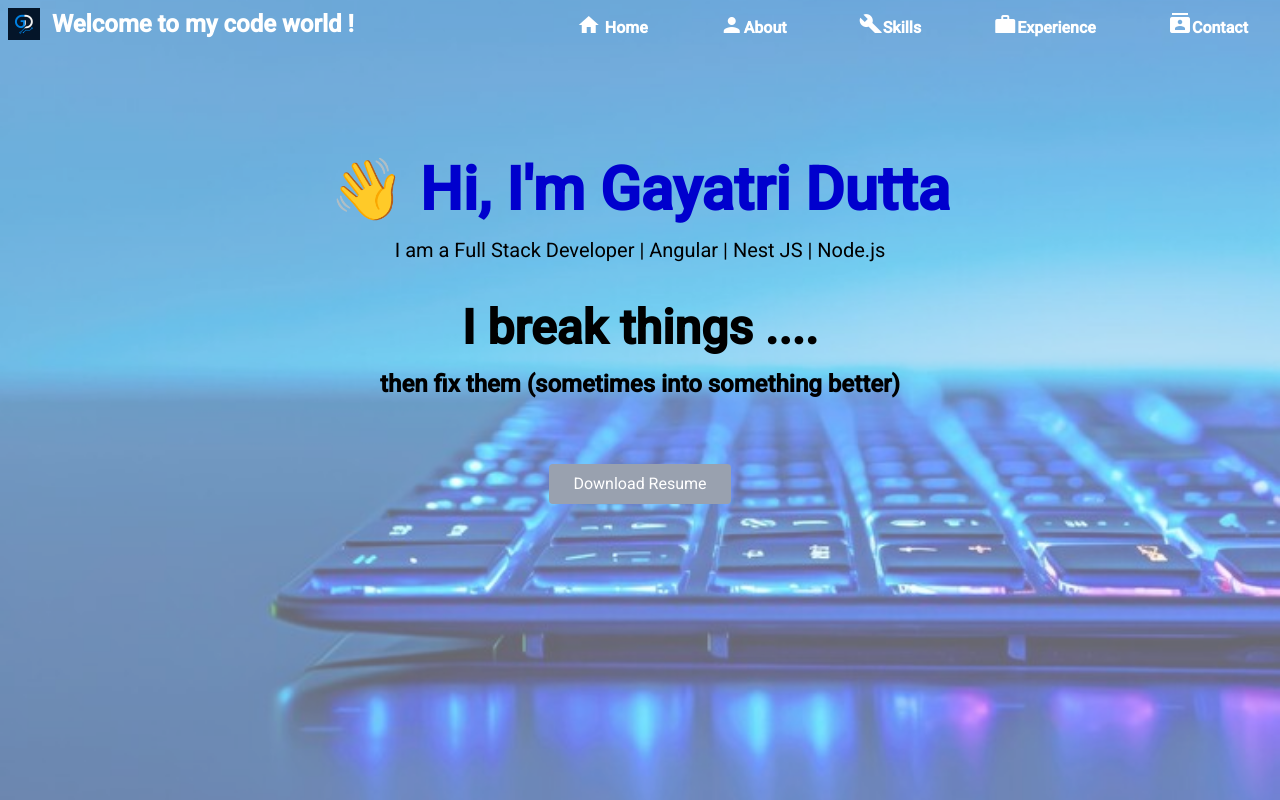
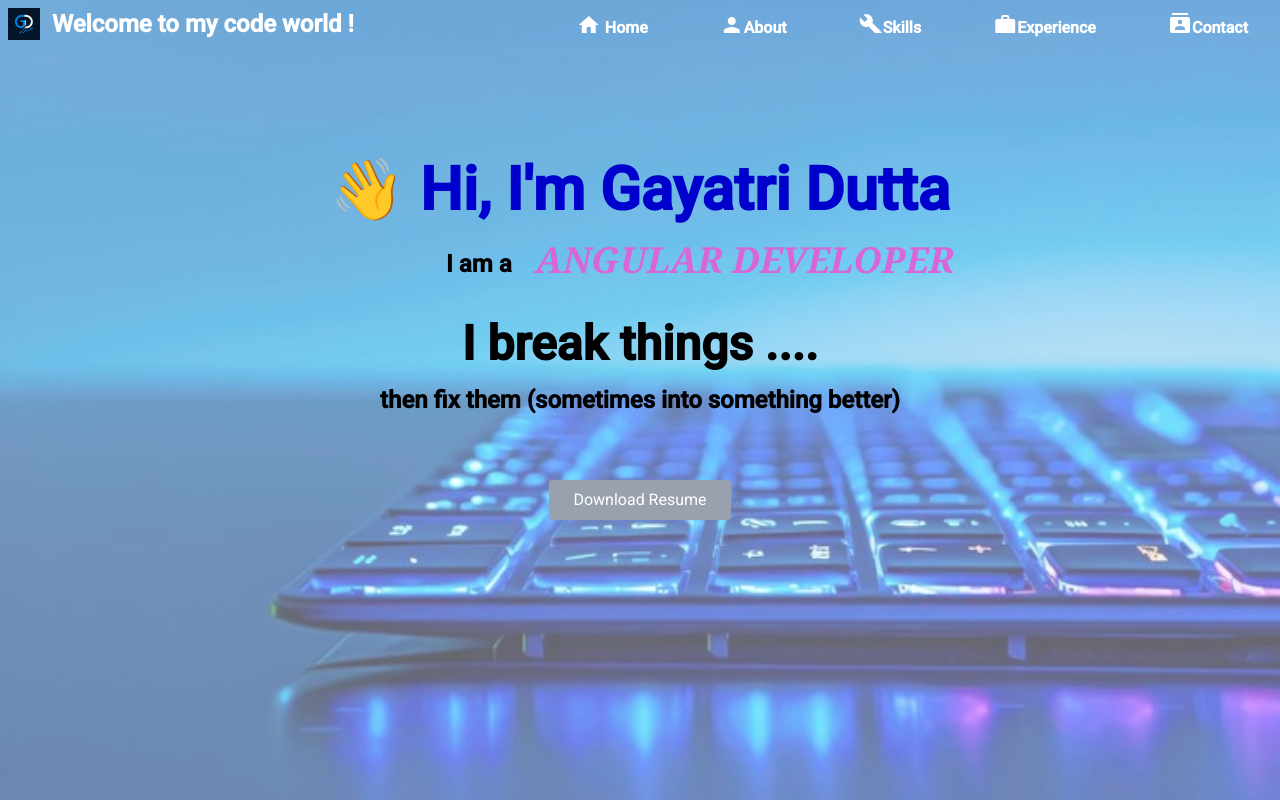
Before and after one commit to GayatriDutta/portfolio, an Angular app: page / in a window 1280 px wide. Shown: the top 800 px of the page. Built offline with nearby package versions, Linux system fonts and the light colour scheme.

Commit message:
updated profile

```diff
--- a/src/app/app.ts
+++ b/src/app/app.ts
@@ -23,7 +23,7 @@ export class App {
   ngOnInit() {
     if (isPlatformBrowser(this.platformId)) {
       AOS.init({
-        duration: 1500,
+        duration: 2000,
       });
     }
   }
--- a/src/app/header/header.html
+++ b/src/app/header/header.html
@@ -4,7 +4,7 @@
 >
   <div class="container flex">
     <div class="flex flex-row gap-3 mt-2 logo">
-      <div class="w-10 pl-2">
+      <div routerLink="" class="w-10 pl-2">
         <img class="" src="/assets/logo.png" />
       </div>
       <a href="#" class="tag-line text-white text-2xl font-semibold"
--- a/src/app/header/header.ts
+++ b/src/app/header/header.ts
@@ -20,7 +20,6 @@ export class Header {
     if(this.screenSize ){
       this.showMenudropdown = false;
     }
-
   }
 
   @HostListener('window:resize', [])
--- a/src/app/home/home.css
+++ b/src/app/home/home.css
@@ -22,3 +22,19 @@
     color: mediumblue;
     font-weight: bolder;
 }
+
+.profile {
+  color: rgb(216, 102, 216);
+  font-weight: bolder;
+  font-family:Cambria, Cochin, Georgia, Times, 'Times New Roman', serif;
+  font-style: italic;
+  animation-name: example;
+  animation-duration: 30s;
+  animation-iteration-count: infinite;
+}
+
+@keyframes example {
+  100% {
+  transform: scale3d(1.1);
+  }
+}
--- a/src/app/home/home.html
+++ b/src/app/home/home.html
@@ -1,10 +1,18 @@
 <div class="home-container">
   <div class="items-center min-h-screen min-w-screen justify-center home pt-20">
     <section class="text-center grid justify-center pt-20">
-      <h1 class=" name text-6xl text-center mb-4">👋 Hi, I'm Gayatri Dutta</h1>
-      <p class="text-xl" data-aos="zoom-in">
-        I am a Full Stack Developer | Angular | Nest JS | Node.js
-      </p>
+      <h1 class="name text-6xl text-center mb-4" data-aos="zoom-in">
+        👋 Hi, I'm Gayatri Dutta
+      </h1>
+      <div class="flex gap-6 pl-30">
+        <p class="text-2xl pt-3 font-bold">I am a</p>
+        <p
+          class="pt-1 text-4xl profile uppercase rotating-text"
+          [class.fade]="fade"
+        >
+          {{ currentText }}
+        </p>
+      </div>
     </section>
 
     <section class="text-center py-10">
--- a/src/app/home/home.ts
+++ b/src/app/home/home.ts
@@ -1,11 +1,44 @@
-import { Component } from '@angular/core';
+import { CommonModule } from '@angular/common';
+import { ChangeDetectorRef, Component } from '@angular/core';
 
 @Component({
   selector: 'app-home',
-  imports: [],
+  imports: [CommonModule],
   templateUrl: './home.html',
   styleUrl: './home.css'
 })
 export class Home {
+texts: string[] = [
+    'Full Stack Developer',
+    'Front-end Developer',
+    'Back-end Developer ',
+    'Angular Developer'
+  ];
+  currentText: string = this.texts[0];
+  index: number = 0;
+  fade: boolean = false;
+  count: number = 0;
 
+   constructor(private cd: ChangeDetectorRef) {}
+
+  ngOnInit(): void {
+    this.currentText = this.texts[this.index];
+
+    setInterval(() => {
+      this.fade = true;
+      this.cd.detectChanges(); // force Angular to detect changes
+
+      setTimeout(() => {
+        this.currentText = '';
+        this.cd.detectChanges(); // force clear render
+      }, 200);
+
+      setTimeout(() => {
+        this.index = (this.index + 1) % this.texts.length;
+        this.currentText = this.texts[this.index];
+        this.fade = false;
+        this.cd.detectChanges(); // force update text
+      }, 200);
+    }, 2000);
+  }
 }
```
